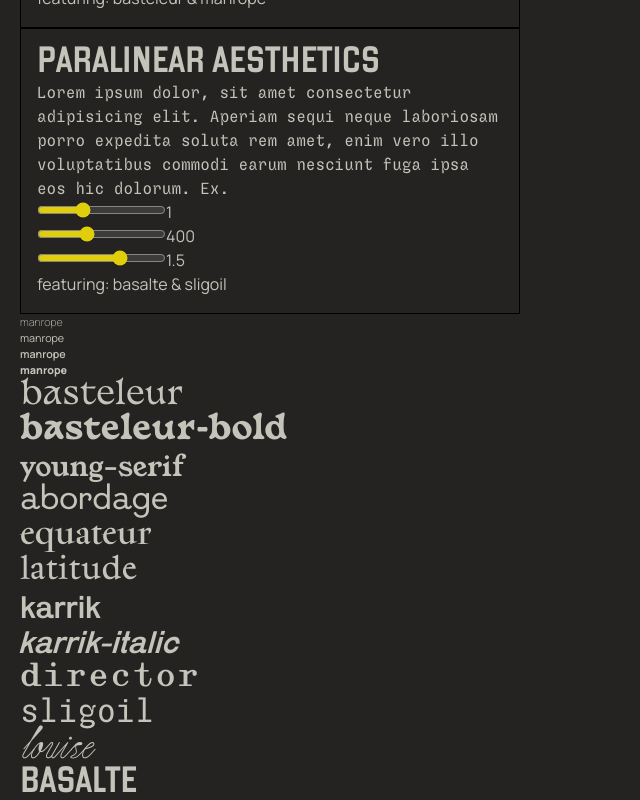
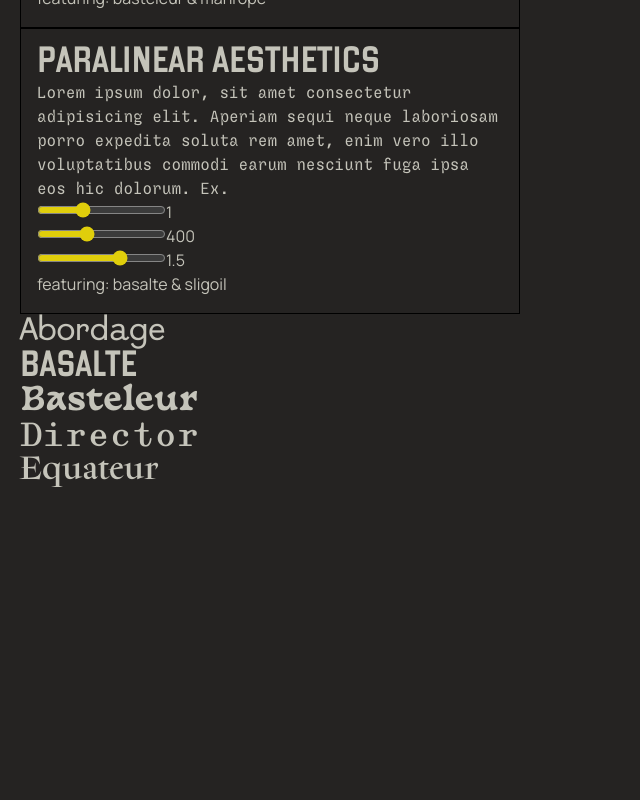
Before and after one commit to maxniederer/os-font-pairs, a React (Vite) app: page / in a window 1280 px wide. Shown: the part 394-1194 px from the top of the page, without its empty margins (0-640 px from the left). After the commit the page ends 884 px from the top, so only its background shows below. Built offline with nearby package versions, Linux system fonts and the light colour scheme.

Commit message:
adding iteration over font json

```diff
--- a/src/App.tsx
+++ b/src/App.tsx
@@ -1,9 +1,40 @@
 import { useState, useEffect } from "react";
 import Card from "./components/Card";
 import { List, Shuffle, Info } from "@phosphor-icons/react";
+import json from "./assets/fonts.json";
+
+interface Font {
+  name: string;
+  class: string;
+  src: {
+    100?: string;
+    200?: string;
+    300?: string;
+    400?: string;
+    500?: string;
+    600?: string;
+    700?: string;
+    800?: string;
+    900?: string;
+    var?: string;
+  };
+  credit: {
+    author: string;
+    foundry: string;
+    link: string;
+    license: string;
+    licenseLink: string;
+  };
+  tags: string[];
+}
 
 function App() {
-  const [count, setCount] = useState(0);
+  // function printAllFonts() {
+  //   json.forEach((element) => {
+  //     console.log(element);
+  //   });
+  // }
+  // printAllFonts();
 
   return (
     <>
@@ -35,7 +66,7 @@ function App() {
       <div className="alert padding">
         <p>click here for asdjkfhasjkdf</p>
       </div>
-      <div className="padding">
+      <main className="padding">
         <h1>fontcupid</h1>
         <p>find the perfect matches of open source web fonts</p>
         <button>
@@ -43,23 +74,12 @@ function App() {
         </button>
         <Card headFont="basteleur" bodyFont="manrope" />
         <Card headFont="basalte" bodyFont="sligoil" />
-        <h6 className="ff-manrope fw-200">manrope</h6>
-        <h6 className="ff-manrope fw-400">manrope</h6>
-        <h6 className="ff-manrope fw-600">manrope</h6>
-        <h6 className="ff-manrope fw-800">manrope</h6>
-        <h1 className="ff-basteleur fw-400">basteleur</h1>
-        <h1 className="ff-basteleur">basteleur-bold</h1>
-        <h1 className="ff-young-serif">young-serif</h1>
-        <h1 className="ff-abordage">abordage</h1>
-        <h1 className="ff-equateur">equateur</h1>
-        <h1 className="ff-latitude">latitude</h1>
-        <h1 className="ff-karrik">karrik</h1>
-        <h1 className="ff-karrik italic">karrik-italic</h1>
-        <h1 className="ff-director">director</h1>
-        <h1 className="ff-sligoil">sligoil</h1>
-        <h1 className="ff-louise">louise</h1>
-        <h1 className="ff-basalte">basalte</h1>
-      </div>
+        {json.map((font) => (
+          <>
+            <h1 className={font.class}>{font.name}</h1>
+          </>
+        ))}
+      </main>
     </>
   );
 }
--- a/src/assets/fonts.json
+++ b/src/assets/fonts.json
@@ -1,78 +1,78 @@
+[
   {
-  "abordage": {
     "name": "Abordage",
     "class": "ff-abordage",
-    "src": [
-      {
+    "src": {
       "400": "fonts/Abordage-Regular.woff2"
-      }
-    ],
-    "tags": ["sans", "head", "body"],
-    "credit": "Ange Degheest, Camille Depalle, Eugénie Bidaut, Luna Delabre, Mandy Elbé, May Jolivet, Oriane Charvieux, Benjamin Gomez, Justine Herbel",
-    "creditFoundry": "Velvetyne",
-    "creditLink": "https://velvetyne.fr/fonts/degheest/",
+    },
+    "credit": {
+      "author": "Ange Degheest, Camille Depalle, Eugénie Bidaut, Luna Delabre, Mandy Elbé, May Jolivet, Oriane Charvieux, Benjamin Gomez, Justine Herbel",
+      "link": "https://velvetyne.fr/fonts/degheest/",
+      "foundry": "Velvetyne",
       "license": "SIL Open Font License, Version 1.1",
       "licenseLink": "http://scripts.sil.org/cms/scripts/page.php?site_id=nrsi&id=OFL"
     },
-  "basalte": {
+    "tags": ["sans", "head", "body"]
+  },
+  {
     "name": "Basalte",
     "class": "ff-basalte",
-    "src": [
-      {
+    "src": {
       "400": "fonts/Basalte-Fond.woff2"
-      }
-    ],
-    "tags": ["sans", "head"],
+    },
+    "credit": {
       "credit": "Ange Degheest, Camille Depalle, Eugénie Bidaut, Luna Delabre, Mandy Elbé, May Jolivet, Oriane Charvieux, Benjamin Gomez, Justine Herbel",
-    "creditFoundry": "Velvetyne",
-    "creditLink": "https://velvetyne.fr/fonts/degheest/",
+      "foundry": "Velvetyne",
+      "link": "https://velvetyne.fr/fonts/degheest/",
       "license": "SIL Open Font License, Version 1.1",
       "licenseLink": "http://scripts.sil.org/cms/scripts/page.php?site_id=nrsi&id=OFL"
     },
-  "basteleur": {
+    "tags": ["sans", "head", "display"]
+  },
+  {
     "name": "Basteleur",
     "class": "ff-basteleur",
-    "src": [
-      {
+    "src": {
       "400": "fonts/Basteleur-Moonlight.woff2",
       "700": "fonts/Basteleur-Bold.woff2"
-      }
-    ],
-    "tags": ["serif", "head"],
+    },
+    "credit": {
       "credit": "Keussel",
-    "creditFoundry": "Velvetyne",
-    "creditLink": "https://velvetyne.fr/fonts/basteleur/",
+      "foundry": "Velvetyne",
+      "link": "https://velvetyne.fr/fonts/basteleur/",
       "license": "SIL Open Font License, Version 1.1",
       "licenseLink": "http://scripts.sil.org/cms/scripts/page.php?site_id=nrsi&id=OFL"
     },
-  "director": {
+    "tags": ["serif", "head"]
+  },
+  {
     "name": "Director",
     "class": "ff-director",
-    "src": [
-      {
+    "src": {
       "var": "fonts/Director-Variable.woff2"
-      }
-    ],
-    "tags": ["serif", "mono"],
+    },
+    "credit": {
       "credit": "Ange Degheest, Camille Depalle, Eugénie Bidaut, Luna Delabre, Mandy Elbé, May Jolivet, Oriane Charvieux, Benjamin Gomez, Justine Herbel",
-    "creditFoundry": "Velvetyne",
-    "creditLink": "https://velvetyne.fr/fonts/degheest/",
+      "foundry": "Velvetyne",
+      "link": "https://velvetyne.fr/fonts/degheest/",
       "license": "SIL Open Font License, Version 1.1",
       "licenseLink": "http://scripts.sil.org/cms/scripts/page.php?site_id=nrsi&id=OFL"
     },
-  "equateur": {
+    "tags": ["serif", "mono"]
+  },
+  {
     "name": "Equateur",
     "class": "ff-equateur",
-    "src": [
-      {
+    "src": {
       "400": "fonts/Equateur-Regular.woff2"
-      }
-    ],
-    "tags": ["serif", "body", "head"],
+    },
+    "credit": {
       "credit": "Ange Degheest, Camille Depalle, Eugénie Bidaut, Luna Delabre, Mandy Elbé, May Jolivet, Oriane Charvieux, Benjamin Gomez, Justine Herbel",
-    "creditFoundry": "Velvetyne",
-    "creditLink": "https://velvetyne.fr/fonts/degheest/",
+      "foundry": "Velvetyne",
+      "link": "https://velvetyne.fr/fonts/degheest/",
       "license": "SIL Open Font License, Version 1.1",
       "licenseLink": "http://scripts.sil.org/cms/scripts/page.php?site_id=nrsi&id=OFL"
+    },
+    "tags": ["serif", "body", "head"]
   }
-}
+]
--- a/src/components/Card.tsx
+++ b/src/components/Card.tsx
@@ -46,7 +46,13 @@ function Card({ headFont, bodyFont }: Props) {
           sequi neque laboriosam porro expedita soluta rem amet, enim vero illo
           voluptatibus commodi earum nesciunt fuga ipsa eos hic dolorum. Ex.
         </p>
-        <Slider min={0.5} max={2.0} step={0.1} val={1.0} passValue={passSize} />
+        <Slider
+          min={0.5}
+          max={2.0}
+          step={0.0625}
+          val={1.0}
+          passValue={passSize}
+        />
         <Slider
           min={100}
           max={900}
```
Lines whose indentation alone changed are shown as unchanged.
